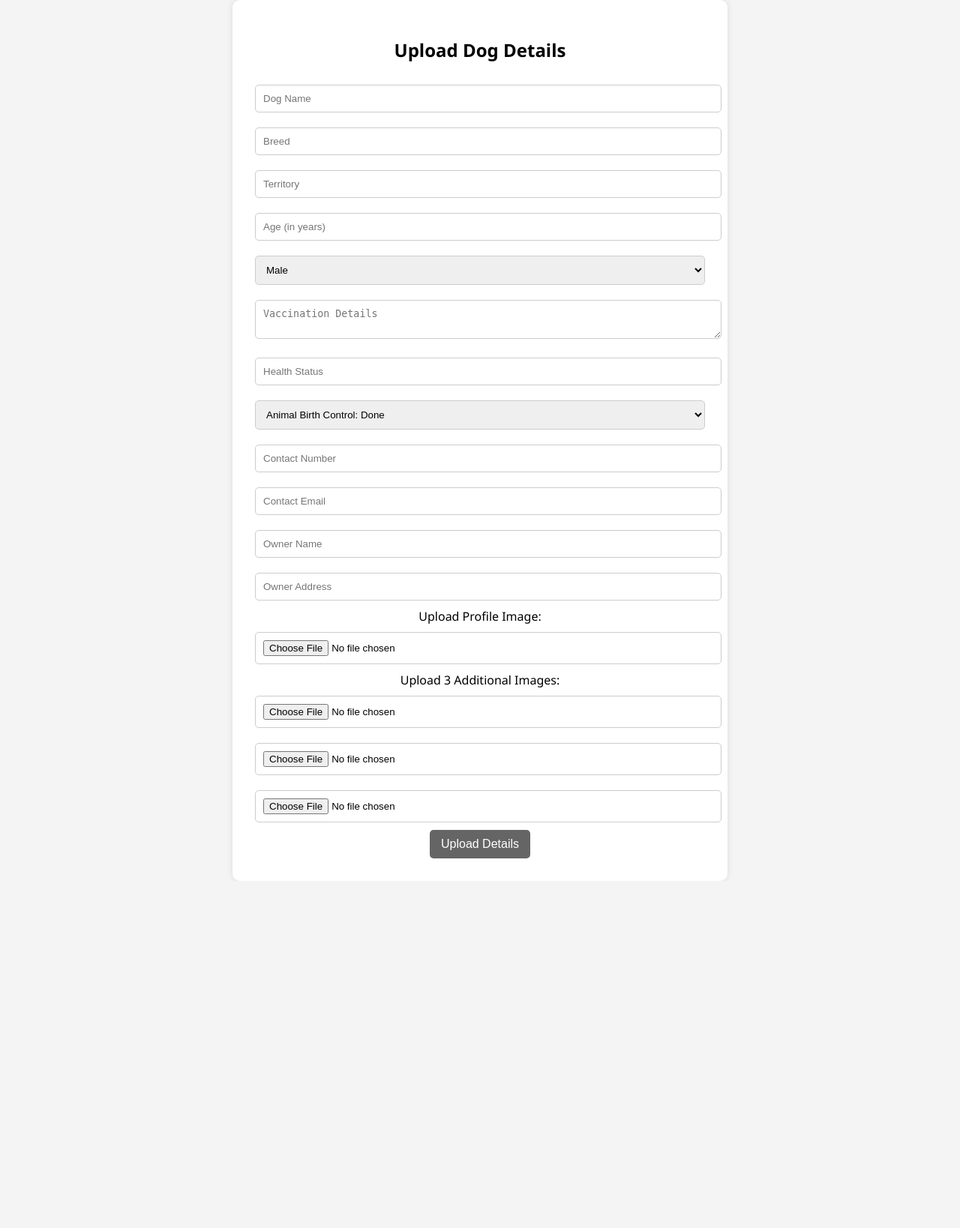
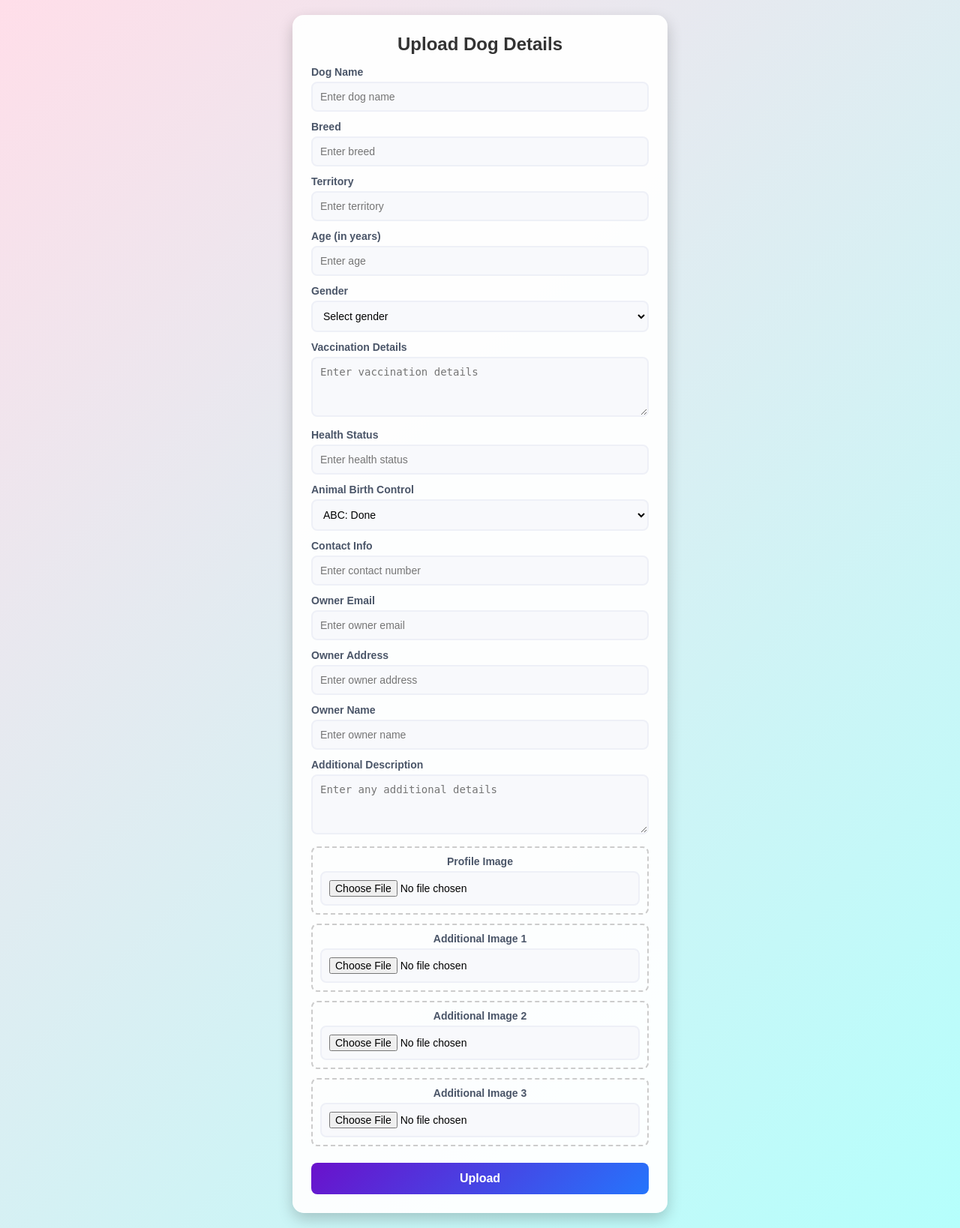
Before and after one commit to Akarshsreedhar/PawSignature, a Flask app: page /upload in a window 1280 px wide. Shown: the whole page at 75% size. Before the commit the page ends 1145 px from the top, so only its background shows below. Run offline with Flask 3, Linux system fonts and the light colour scheme; a user stored in the database is signed in; parts of the project's set-up code (start-up, migrations or seed data) failed here and were passed over.

Commit message:
Update upload.html

```diff
--- a/templates/upload.html
+++ b/templates/upload.html
@@ -5,75 +5,200 @@
     <meta name="viewport" content="width=device-width, initial-scale=1.0">
     <title>Upload Dog Details</title>
     <style>
-        body {
-            font-family: 'Segoe UI', Tahoma, Geneva, Verdana, sans-serif;
+        * {
+            box-sizing: border-box;
             margin: 0;
             padding: 0;
-            background: #f4f4f4;
+        }
+        body {
+            font-family: 'Arial', sans-serif;
+            background: linear-gradient(135deg, #FFDEE9 0%, #B5FFFC 100%);
+            min-height: 100vh;
             display: flex;
             justify-content: center;
             align-items: center;
-            min-height: 100vh;
+            padding: 20px;
         }
-        .container {
-            background: white;
-            padding: 30px;
-            border-radius: 10px;
-            box-shadow: 0 0 10px rgba(0, 0, 0, 0.1);
+        .upload-container {
+            background: rgba(255, 255, 255, 0.95);
             width: 100%;
-            max-width: 600px;
+            max-width: 500px;
+            padding: 25px;
+            border-radius: 15px;
+            box-shadow: 0 8px 20px rgba(0, 0, 0, 0.2);
+        }
+        .upload-container h2 {
+            margin-bottom: 15px;
+            color: #333;
             text-align: center;
+            font-size: 24px;
+            font-weight: bold;
+        }
+        .form-group {
+            margin-bottom: 12px;
+        }
+        label {
+            font-weight: bold;
+            font-size: 14px;
+            color: #4a5568;
+            display: block;
+            margin-bottom: 5px;
         }
         input, select, textarea {
             width: 100%;
             padding: 10px;
-            margin: 10px 0;
-            border: 1px solid #ccc;
-            border-radius: 5px;
+            border: 2px solid #eef0f7;
+            border-radius: 8px;
+            font-size: 14px;
+            outline: none;
+            background: #f8f9fc;
+            transition: border 0.3s ease, box-shadow 0.3s ease;
         }
-        button {
-            background: #656565;
+        input:focus, select:focus, textarea:focus {
+            border-color: #6a11cb;
+            box-shadow: 0 0 0 4px rgba(106, 17, 203, 0.1);
+        }
+        textarea {
+            resize: vertical;
+            height: 80px;
+        }
+        .upload-container button {
+            width: 100%;
+            padding: 12px;
+            background: linear-gradient(135deg, #6a11cb, #2575fc);
             color: white;
-            padding: 10px 15px;
             border: none;
-            border-radius: 5px;
+            border-radius: 8px;
+            font-size: 16px;
+            font-weight: bold;
             cursor: pointer;
-            font-size: 1em;
+            transition: all 0.3s ease;
+            margin-top: 10px;
         }
-        button:hover {
-            background: #4a4a4a;
+        .upload-container button:hover {
+            transform: translateY(-2px);
+            box-shadow: 0 5px 15px rgba(106, 17, 203, 0.2);
+        }
+        /* Custom File Input Styling */
+        .file-input {
+            border: 2px dashed #ccc;
+            padding: 10px;
+            text-align: center;
+            cursor: pointer;
+            border-radius: 8px;
+            transition: border 0.3s ease;
+        }
+        .file-input:hover {
+            border-color: #6a11cb;
+        }
+        /* Responsive Design */
+        @media (max-width: 520px) {
+            .upload-container {
+                padding: 20px;
+                margin: 10px;
+            }
         }
     </style>
 </head>
 <body>
-    <div class="container">
+    <div class="upload-container">
         <h2>Upload Dog Details</h2>
-        <form action="upload.php" method="POST" enctype="multipart/form-data">
-            <input type="text" name="dog_name" placeholder="Dog Name" required>
-            <input type="text" name="breed" placeholder="Breed" required>
-            <input type="text" name="territory" placeholder="Territory" required>
-            <input type="number" name="age" placeholder="Age (in years)" required>
-            <select name="gender" required>
-                <option value="Male">Male</option>
-                <option value="Female">Female</option>
-            </select>
-            <textarea name="vaccination" placeholder="Vaccination Details" required></textarea>
-            <input type="text" name="health" placeholder="Health Status" required>
-            <select name="abc" required>
-                <option value="Done">Animal Birth Control: Done</option>
-                <option value="Not Done">Animal Birth Control: Not Done</option>
-            </select>
-            <input type="tel" name="contact" placeholder="Contact Number" required>
-            <input type="email" name="email" placeholder="Contact Email" required>
-            <input type="text" name="owner" placeholder="Owner Name" required>
-            <input type="text" name="address" placeholder="Owner Address" required>
-            <label>Upload Profile Image:</label>
-            <input type="file" name="profile_image" accept="image/*" required>
-            <label>Upload 3 Additional Images:</label>
-            <input type="file" name="dog_images[]" accept="image/*" required>
-            <input type="file" name="dog_images[]" accept="image/*" required>
-            <input type="file" name="dog_images[]" accept="image/*" required>
-            <button type="submit">Upload Details</button>
+        <form action="/upload" method="POST" enctype="multipart/form-data">
+            <div class="form-group">
+                <label for="name">Dog Name</label>
+                <input type="text" id="name" name="name" placeholder="Enter dog name" required>
+            </div>
+
+            <div class="form-group">
+                <label for="breed">Breed</label>
+                <input type="text" id="breed" name="breed" placeholder="Enter breed" required>
+            </div>
+
+            <div class="form-group">
+                <label for="territory">Territory</label>
+                <input type="text" id="territory" name="territory" placeholder="Enter territory" required>
+            </div>
+
+            <div class="form-group">
+                <label for="age">Age (in years)</label>
+                <input type="number" id="age" name="age" placeholder="Enter age" required>
+            </div>
+
+            <div class="form-group">
+                <label for="gender">Gender</label>
+                <select id="gender" name="gender" required>
+                    <option value="" disabled selected>Select gender</option>
+                    <option value="Male">Male</option>
+                    <option value="Female">Female</option>
+                </select>
+            </div>
+
+            <div class="form-group">
+                <label for="vaccination">Vaccination Details</label>
+                <textarea id="vaccination" name="vaccination" placeholder="Enter vaccination details" required></textarea>
+            </div>
+
+            <div class="form-group">
+                <label for="health">Health Status</label>
+                <input type="text" id="health" name="health" placeholder="Enter health status" required>
+            </div>
+
+            <div class="form-group">
+                <label for="abc">Animal Birth Control</label>
+                <select id="abc" name="abc" required>
+                    <option value="Done">ABC: Done</option>
+                    <option value="Not Done">ABC: Not Done</option>
+                </select>
+            </div>
+
+            <div class="form-group">
+                <label for="contact">Contact Info</label>
+                <input type="tel" id="contact" name="contact" placeholder="Enter contact number" required>
+            </div>
+            <div class="form-group">
+                <label for="email">Owner Email</label>
+                <input type="email" id="email" name="email" placeholder="Enter owner email" required></textarea>
+            </div>
+
+            <div class="form-group">
+                <label for="address">Owner Address</label>
+                <input type="text" id="address" name="address" placeholder="Enter owner address" required>
+            </div>
+
+            <!-- New Owner Details -->
+            <div class="form-group">
+                <label for="owner">Owner Name</label>
+                <input type="text" id="owner" name="owner" placeholder="Enter owner name" required>
+            </div>
+
+            <!-- End of Owner Details -->
+
+            <div class="form-group">
+                <label for="description">Additional Description</label>
+                <textarea id="description" name="description" placeholder="Enter any additional details" required></textarea>
+            </div>
+
+            <div class="form-group file-input">
+                <label for="profile">Profile Image</label>
+                <input type="file" id="profile" name="profile" accept="image/*" required>
+            </div>
+
+            <div class="form-group file-input">
+                <label for="pic1">Additional Image 1</label>
+                <input type="file" id="pic1" name="pic1" accept="image/*" required>
+            </div>
+
+            <div class="form-group file-input">
+                <label for="pic2">Additional Image 2</label>
+                <input type="file" id="pic2" name="pic2" accept="image/*" required>
+            </div>
+
+            <div class="form-group file-input">
+                <label for="pic3">Additional Image 3</label>
+                <input type="file" id="pic3" name="pic3" accept="image/*" required>
+            </div>
+
+            <button type="submit">Upload</button>
         </form>
     </div>
 </body>
```
